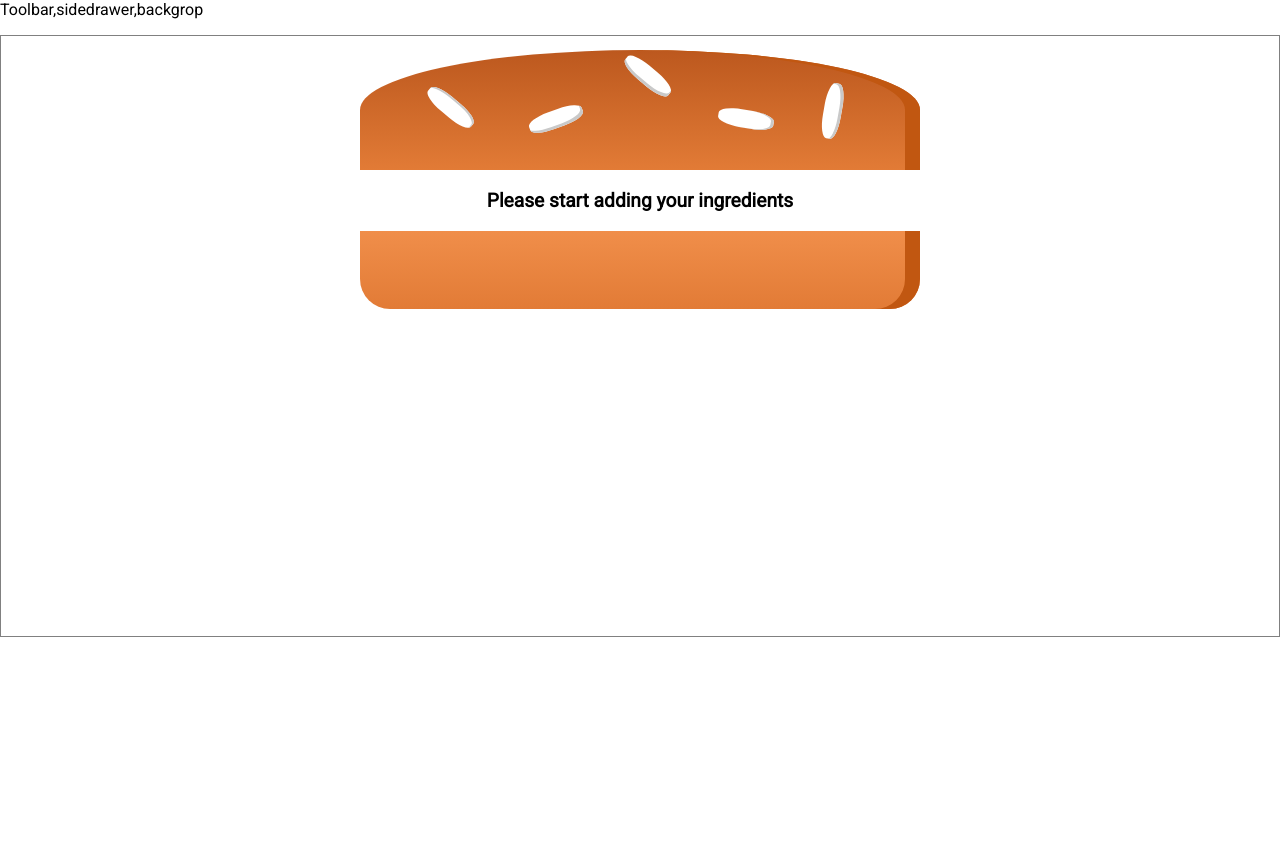
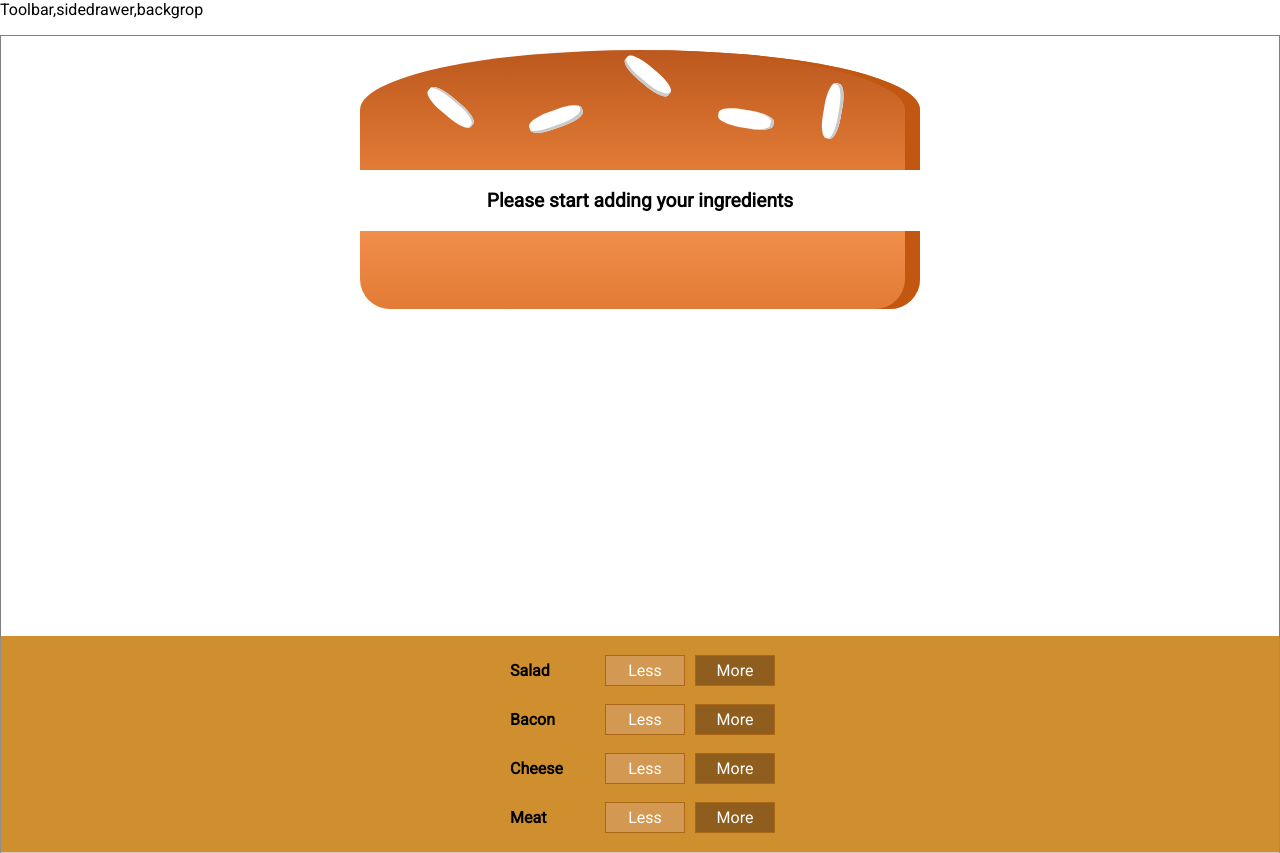
Before and after one commit to Khetwal-om/udemy__maximillian_burger_buider, a React (Create React App) app: page / in a window 1280 px wide. Before the commit the page ends 800 px from the top, so only its background shows below. Built offline with nearby package versions, Linux system fonts and the light colour scheme.

Commit message:
4 Add / remove ingredient added

```diff
--- a/src/components/Burger/BuildControls/BuildControl/BuildControl.js
+++ b/src/components/Burger/BuildControls/BuildControl/BuildControl.js
@@ -4,8 +4,12 @@
 const buildControl = (props) => (
   <div className="BuildControl">
     <div className="Label">{props.label}</div>
-    <button className="Less">Less</button>
-    <button className="More">More</button>
+    <button className="Less" onClick={props.removed}>
+      Less
+    </button>
+    <button className="More" onClick={props.added}>
+      More
+    </button>
   </div>
 )
 export default buildControl
--- a/src/components/Burger/BuildControls/BuildControls.js
+++ b/src/components/Burger/BuildControls/BuildControls.js
@@ -1,6 +1,24 @@
 import React from 'react'
+import BuildControl from './BuildControl/BuildControl'
 import './BuildControls.css'
 
-const buildControls = (props) => <div></div>
+const controls = [
+  { label: 'Salad', type: 'salad' },
+  { label: 'Bacon', type: 'bacon' },
+  { label: 'Cheese', type: 'cheese' },
+  { label: 'Meat', type: 'meat' }
+]
+const buildControls = (props) => (
+  <div className="BuildControls">
+    {controls.map((control) => (
+      <BuildControl
+        key={control.label}
+        added={() => props.ingredientAdded(control.type)}
+        removed={() => props.ingredientRemoved(control.type)}
+        label={control.label}
+      />
+    ))}
+  </div>
+)
 
 export default buildControls
--- a/src/components/Burger/BurgerIngredient/BurgerIngredient.js
+++ b/src/components/Burger/BurgerIngredient/BurgerIngredient.js
@@ -28,7 +28,7 @@
         ingredient = <div className="Bacon"></div>
         break
       case 'salad':
-        ingredient = <div className="Salad}"></div>
+        ingredient = <div className="Salad"></div>
         break
       default:
         ingredient = null
@@ -37,7 +37,7 @@
     return ingredient
   }
 }
-BurgerIngredient.PropTypes = {
+BurgerIngredient.propTypes = {
   type: PropTypes.string.isRequired
 }
 
--- a/src/containers/BurgerBuilder/BurgerBuilder.js
+++ b/src/containers/BurgerBuilder/BurgerBuilder.js
@@ -1,6 +1,14 @@
 import React, { Component } from 'react'
+import BuildControls from '../../components/Burger/BuildControls/BuildControls'
 import Burger from '../../components/Burger/Burger'
 import Aux from '../../hoc/Aux'
+
+const INGREDIENT_PRICES = {
+  salad: 0.5,
+  cheese: 0.4,
+  meat: 1.5,
+  bacon: 0.8
+}
 
 class BurgerBuilder extends Component {
   state = {
@@ -9,12 +17,47 @@
       bacon: 0,
       cheese: 0,
       meat: 0
+    },
+    totalPrice: 4
+  }
+  addIngredientHandler = (type) => {
+    const oldCount = this.state.ingredients[type]
+    const updatedCounted = oldCount + 1
+    const updatedIngredients = {
+      ...this.state.ingredients
     }
+    updatedIngredients[type] = updatedCounted
+    const priceAddition = INGREDIENT_PRICES[type]
+    const oldPrice = this.state.totalPrice
+    const newPrice = oldPrice + priceAddition
+    this.setState({
+      totalPrice: newPrice,
+      ingredients: updatedIngredients
+    })
+  }
+  removeIngredientHandler = (type) => {
+    const oldCount = this.state.ingredients[type]
+    const updatedCounted = oldCount - 1
+    const updatedIngredients = {
+      ...this.state.ingredients
+    }
+    updatedIngredients[type] = updatedCounted
+    const priceAddition = INGREDIENT_PRICES[type]
+    const oldPrice = this.state.totalPrice
+    const newPrice = oldPrice - priceAddition
+    this.setState({
+      totalPrice: newPrice,
+      ingredients: updatedIngredients
+    })
   }
   render() {
     return (
       <Aux>
         <Burger ingredients={this.state.ingredients} />
+        <BuildControls
+          ingredientAdded={this.addIngredientHandler}
+          ingredientRemoved={this.removeIngredientHandler}
+        />
       </Aux>
     )
   }
```
